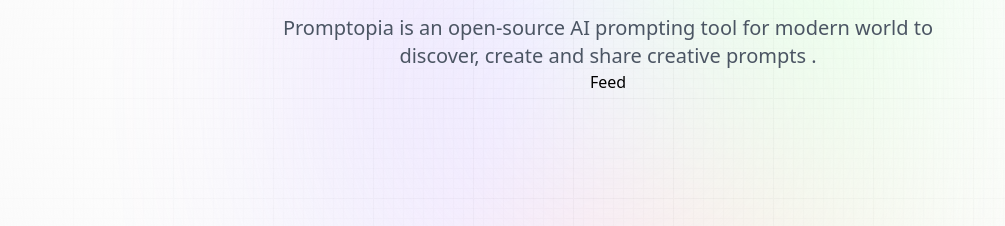
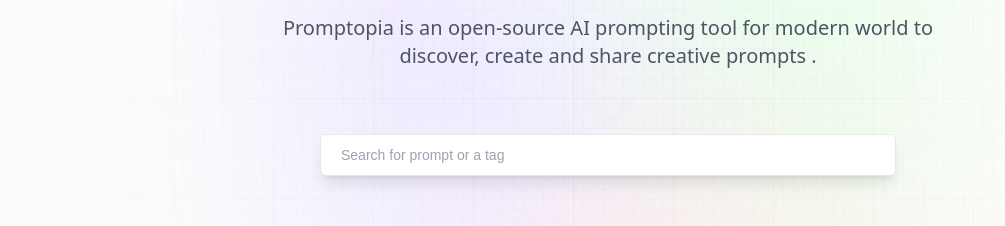
Before and after one commit to Mohammed-Lashein/shared_prompts, a Next.js app: page / in a window 1280 px wide. Shown: the part 307-533 px from the top of the page, without its empty margins (32-1037 px from the left). Built offline with nearby package versions, Linux system fonts and the light colour scheme; no server answers; the database is empty.

Commit message:
Created feed component and added search functionality

```diff
--- /dev/null
+++ b/app/api/prompt/route.js
@@ -0,0 +1,17 @@
+import  connectToDB  from '@/db/connect';
+import Prompt from '@/models/Prompt';
+
+export const GET = async () => {
+  try {
+    await connectToDB()
+    const posts = await Prompt.find({}).populate('createdBy')
+    /* The importance of the populate method : It will allow us to access all the properties of the user of id passed as a value to the createdBy property .  */
+  if (!posts) {
+    return new Response('No prompts found . Create a new one !', {status: 404})
+  }
+  return new Response(JSON.stringify(posts), {status: 200})
+  } catch (error) {
+    console.log(error);
+    return new Response('An error occurred while fetching feed posts', {status: 500})
+  }
+}
--- a/components/Feed.jsx
+++ b/components/Feed.jsx
@@ -1,6 +1,110 @@
+'use client'
+import { useEffect, useState } from 'react'
+import PromptCard from './PromptCard'
+
+const PromptCardList = ({ posts, handleTagClick }) => {
+	return (
+		<div className='mt-16 prompt_layout'>
+			{posts.map((post) => (
+				<PromptCard
+					key={post._id}
+					post={post}
+					handleTagClick={handleTagClick}
+				/>
+			))}
+		</div>
+	)
+}
+
 const Feed = () => {
-  return (
-    <div>Feed</div>
-  )
+	const [allPosts, setAllPosts] = useState([])
+  // search states
+	const [searchText, setSearchText] = useState('')
+  const [searchTimeout, setSearchTimeout] = useState(null)
+  const [searchedResults, setSearchedResults] = useState([])
+
+
+	const fetchPosts = async () => {
+		const response = await fetch('/api/prompt')
+		if (!response.ok) {
+			throw new Error('An error occurred with the response')
+		}
+		const data = await response.json()
+		setAllPosts(data)
+	}
+
+	// useEffect(() => fetchPosts(), [])
+  /* The above code caused an error saying that useEffect should not return a function instead of a cleanup . I wrote the above line specifically because I wondered why on function invocations throughout the whole project I invoked them in the arrow function curly braces . That's the reason behind this , in which we don't want the function to return anything but to only run the fetchPosts function (or any function upon page first rendering .) */
+	useEffect(() => {
+    fetchPosts()
+  }, [])
+
+	const filterPrompts = (searchText) => {
+		const regex = new RegExp(searchText, 'i')
+
+			return allPosts.filter((item) => regex.test(item.createdBy.username) || regex.test(item.prompt) || regex.test(item.tag))
+      /* So, this function will return to us an array that will contain the elements matching our pattern (i.e. user input .) */
+	}
+
+  const handleSearchChange = (e) => {
+    clearTimeout(searchTimeout)
+    setSearchText(e.target.value)
+    // The setSearchText is used so that the text we're writing in the input appears on the screen , in other words, we want to cause a re-render .
+
+    // debounce method
+    setSearchTimeout(
+      setTimeout(() => {
+        const searchResults = filterPrompts(e.target.value)
+        setSearchedResults(searchResults)
+      }, 500)
+    )
+    /* Explanation of this function body:
+    The setTimeout above won't implement unless it waits 500ms . What is the need of that ?
+    >> Since the handleSearchChange function will work on every change in the input (i.e. when the user types) then we don't want to filter prompts until the user finishes typing , thus decreasing the amount of unnecessary computation to be done . So every time the user writes in the input field, we're clearing the setTimeout so that it doesn't take place .
+
+    the setTimeout will only take place when the user stops typing. */
+  }
+
+  const handleTagClick = (tagName) => {
+    setSearchText(tagName)
+
+    const searchResult = filterPrompts(tagName)
+    setSearchedResults(searchResult)
+    /* What will this function do ?
+    >> The handleTagClick function first sets the text that will appear in the input field to be the tagName that we will click on .
+
+    Then it filters the prompts to only show the prompts with the corresponding prompts .
+    Finally we change the prompts to be displayed to be only the prompts matching the search . */
+
+  }
+
+
+	return (
+    <>
+		<section className='feed'>
+			<form className='relative w-full flex-center'>
+				<input
+					type='text'
+					placeholder='Search for prompt or a tag'
+					className='search_input'
+					value={searchText}
+					onChange={handleSearchChange}
+				/>
+			</form>
+		</section>
+      {/* All prompts */}
+      {searchText ? (
+        <PromptCardList
+        posts={searchedResults}
+        handleTagClick={handleTagClick}/>
+      ) : (
+        <PromptCardList
+				posts={allPosts}
+				handleTagClick={handleTagClick}
+        />
+      ) }
+      {/* I removed the PromptCardList from the section because the section had a max-width: 36rem which wasn't enough for the prompts to be diplayed in a good way on desktop .  */}
+    </>
+	)
 }
 export default Feed
--- a/components/PromptCard.jsx
+++ b/components/PromptCard.jsx
@@ -9,7 +9,9 @@
 	const { data: session } = useSession()
 	const handleTextCopy = () => {
 		setCopied(post.prompt)
-		navigator.clipboard.writeText(copied)
+		// navigator.clipboard.writeText(copied)
+		/* The above code didn't work on copying and pasting, maybe because we were accessing the value of copied after updating it but we were in the same place of update, so the update haven't taken place yet . Also, I found in the source code that the instructor used in the writeText method post.prompt and not copied . */
+		navigator.clipboard.writeText(post.prompt)
 		setTimeout(() => setCopied(''), 3000)
 		/* Explanation of navigator.clipboard : This is a web API which is native js (I thought it was from nextjs but actually it is not) and it allows us to deal with the clipboard (read and write) present on the system of the user device .  */
 
@@ -32,7 +34,7 @@
 					/>
 					<div className='flex flex-col'>
 						<h3 className='font-semibold text-gray-900 font-satoshi'>{post?.createdBy?.username}</h3>
-						<p className='font-gray-500'>{post?.createdBy?.email}</p>
+						<p className='text-gray-500'>{post?.createdBy?.email}</p>
 					</div>
 				</div>
 				<div className='copy_btn'>
```
